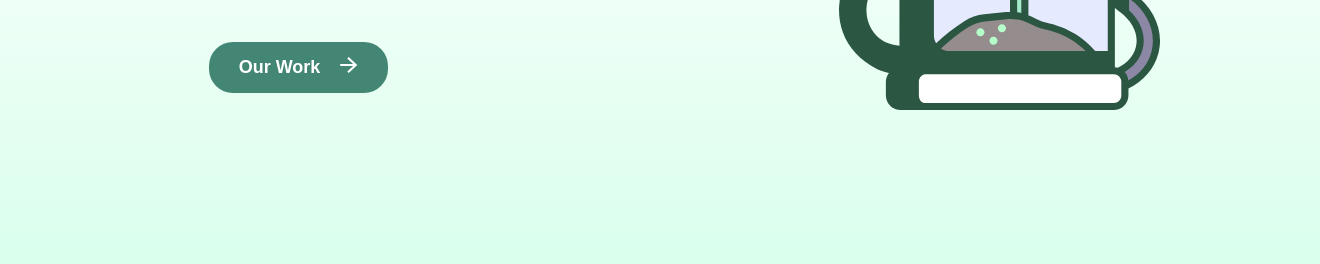
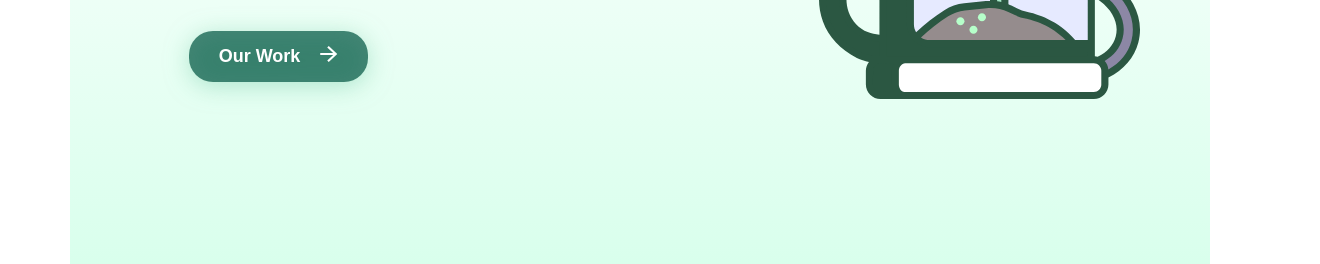
Before and after one commit to miculaprozar/digitalgarden, a Gatsby site: page / in a window 1280 px wide. Shown: the part 401-665 px from the top of the page, 1320 px wide, since content can reach past the window. Built offline with nearby package versions, Linux system fonts and the light colour scheme; Gatsby itself is replaced by a stand-in of ours.

Commit message:
finished the home section

```diff
--- a/src/components/HomeSection/HomeSection.js
+++ b/src/components/HomeSection/HomeSection.js
@@ -1,6 +1,7 @@
 import React from "react";
+import { Container } from "../../styles/Global";
 import {
-    Container,
+    ContainerHome,
     HomeTitle,
     LeafAndLine,
     Description,
@@ -8,12 +9,14 @@
 } from "./HomeSection.style";
 import leaf from "../../svg/S1 Leaf.svg";
 import line from "../../svg/Line 3.svg";
-import illustration from "../../svg/Hero Section Illustration.svg"
-import arrow from "../../svg/Vector.svg"
+import illustration from "../../svg/Hero Section Illustration.svg";
+import arrow from "../../svg/Vector.svg";
+import bgShape from "../../svg/S1 South BG Shape.svg"
 
 const HomeSection = () => {
     return (
         <Container>
+            <ContainerHome>
                 <LeafAndLine>
                 <img class = "leaf" src={leaf} alt = "leaf"/>
                 <img class = "line" src={line} alt = "line"/>
@@ -31,6 +34,8 @@
                     </Button>
                 </HomeTitle>
                 <img class = "illustration" src={illustration} alt="illustration"/>
+            </ContainerHome>
+            <img alt="bgShape" src={bgShape}/>
         </Container>
 
     )
--- a/src/components/HomeSection/HomeSection.style.js
+++ b/src/components/HomeSection/HomeSection.style.js
@@ -1,19 +1,22 @@
 import styled from "styled-components";
 
 
-export const Container = styled.div`
+export const ContainerHome = styled.div`
     margin: auto;
-    width: 1320px;
+    width: 100%;
     height: 500px;
     background: linear-gradient(180deg, rgba(255, 255, 255, 0) 0%, rgba(200, 255, 228, 0.7) 100%);
     display: flex;
     justify-content: center;
     margin-top: 8%;
 
-    .illustration{
+    .illustration {
         width: 321px;
         height: 332px;
         margin-left: 170px;
+        @media (max-width:1200px) {
+            display: none;
+        }
     }
 `;
 
@@ -40,6 +43,10 @@
         font-weight: 800;
         color: #2EA15C;
     }
+    @media (max-width:502px) {
+        margin: 0 15%;
+    }
+
 `;
 
 
@@ -54,6 +61,10 @@
     .line {
         height: 113px;
     }
+
+    @media (max-width:570px ){
+        display: none;
+    }
 `;
 
 export const Description = styled.div`
@@ -63,12 +74,19 @@
     line-height: 22px;
     color: #000000;
     margin-top: 20px;
+    @media (max-width:500px ){
+        text-align: justify;
+        br {
+            display: none;
+        }
+    }
 `;
 
 export const Button = styled.button`
     float: left;
     align-items: center;
     background: rgba(23, 102, 83, 0.79);
+    filter: drop-shadow(0px 4px 12px rgba(107, 199, 160, 0.58));
     color: #FFFFFF;
     border-radius: 24px;
     margin-top: 45px;
@@ -81,4 +99,8 @@
     .arrow{
         margin-left: 20px;
     }
+
+    @media (max-width:502px) {
+        float: initial;
+    }
 `;
```
Also changed, not shown: src/svg/S1 South BG Shape.svg (added). Lines whose indentation alone changed are shown as unchanged.
